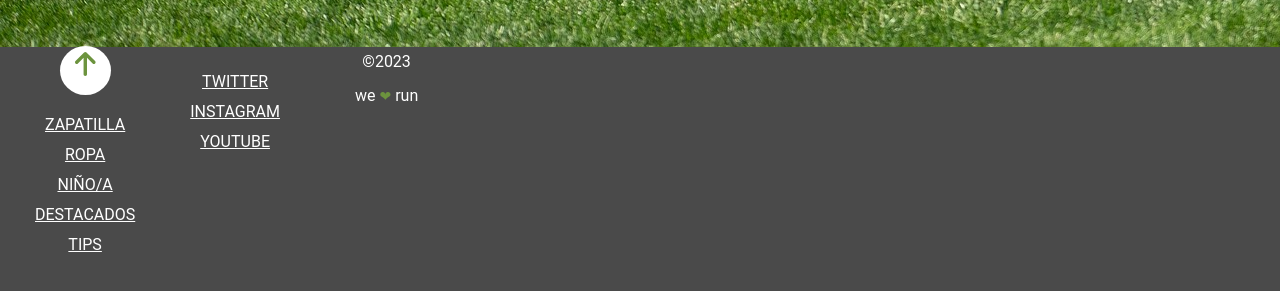
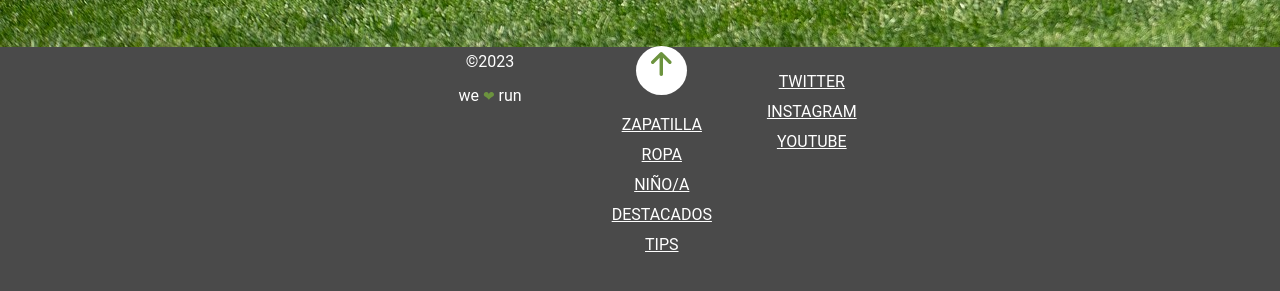
Before and after one commit to Adalab/modulo-1-evaluacion-final-griseldagomez, a website built with Vite: page src/index.html in a window 1280 px wide. Shown: the part 505-796 px from the top of the page. Built offline with nearby package versions, Linux system fonts and the light colour scheme.

Commit message:
changes foorter

```diff
--- a/src/partials/footer.html
+++ b/src/partials/footer.html
@@ -21,7 +21,7 @@
             <li><a href="https://adalab.es">YOUTUBE</a></li>
         </ul>
     </nav>
-    <div>
+    <div class="legend">
         <P>©2023</P>
         <P class="copy">we <span class="heart">❤︎</span> run</P>
     </div>
--- a/src/scss/layout/_footer.scss
+++ b/src/scss/layout/_footer.scss
@@ -7,6 +7,13 @@ footer {
     @media all and (min-width: 768px) {
         display: flex;
         flex-direction: row;
+        justify-content: center;
+    }
+
+    .legend {
+        @media all and (min-width: 768px) {
+            order: 1;
+        }
     }
 
 
@@ -19,6 +26,9 @@ footer {
     nav,
     p {
         font-family: "Roboto", sans-serif;
+        @media all and (min-width: 768px) {
+            order: 2;
+        }
     }
 
     nav {
@@ -75,9 +85,3 @@ a {
     padding: 15px 15px 15px 15px;
 
 }
-
-@mixin tablet {
-    @media screen and (max-width: 768px) {
-        @footer {}
-    }
-}
```
